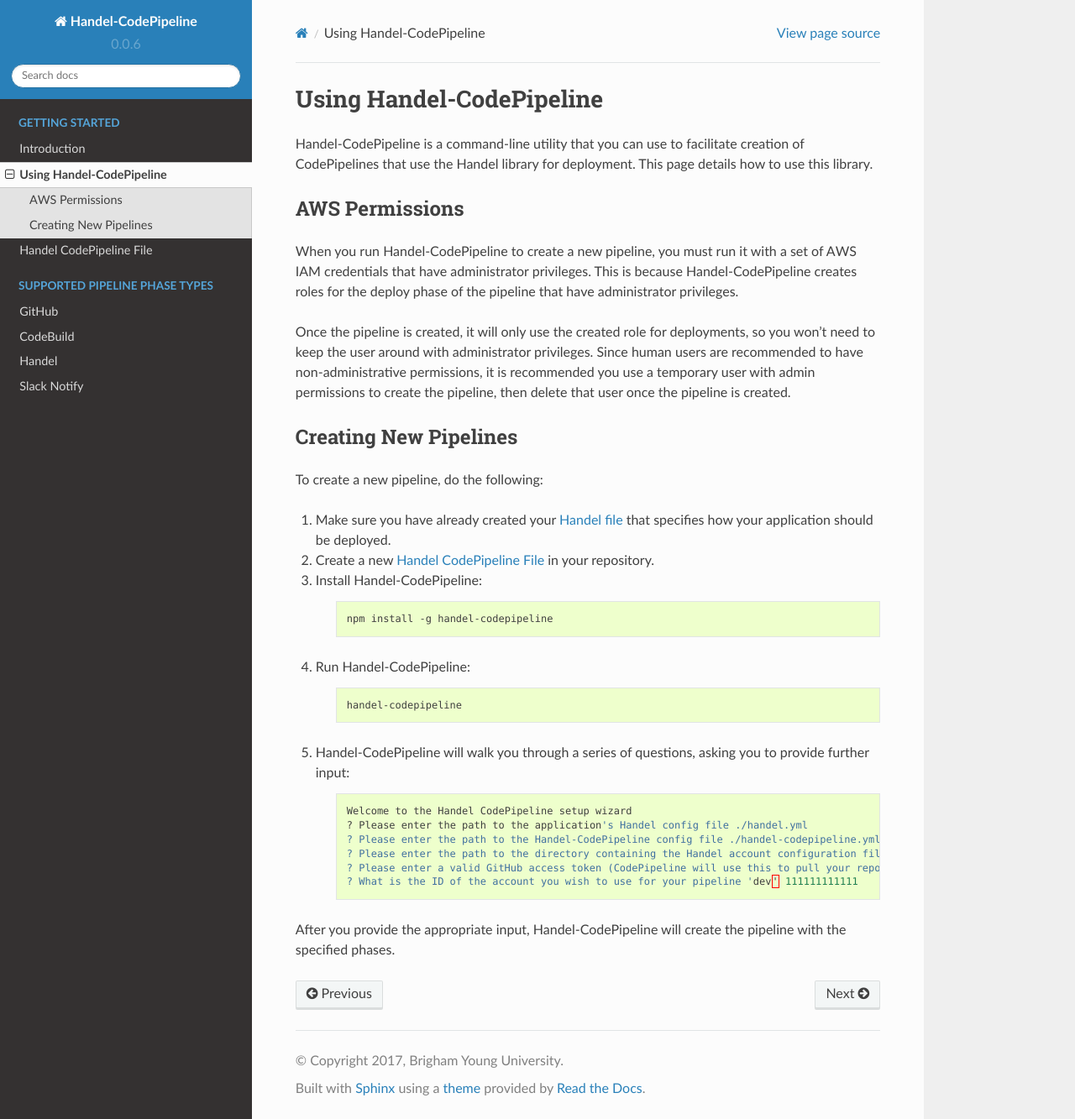
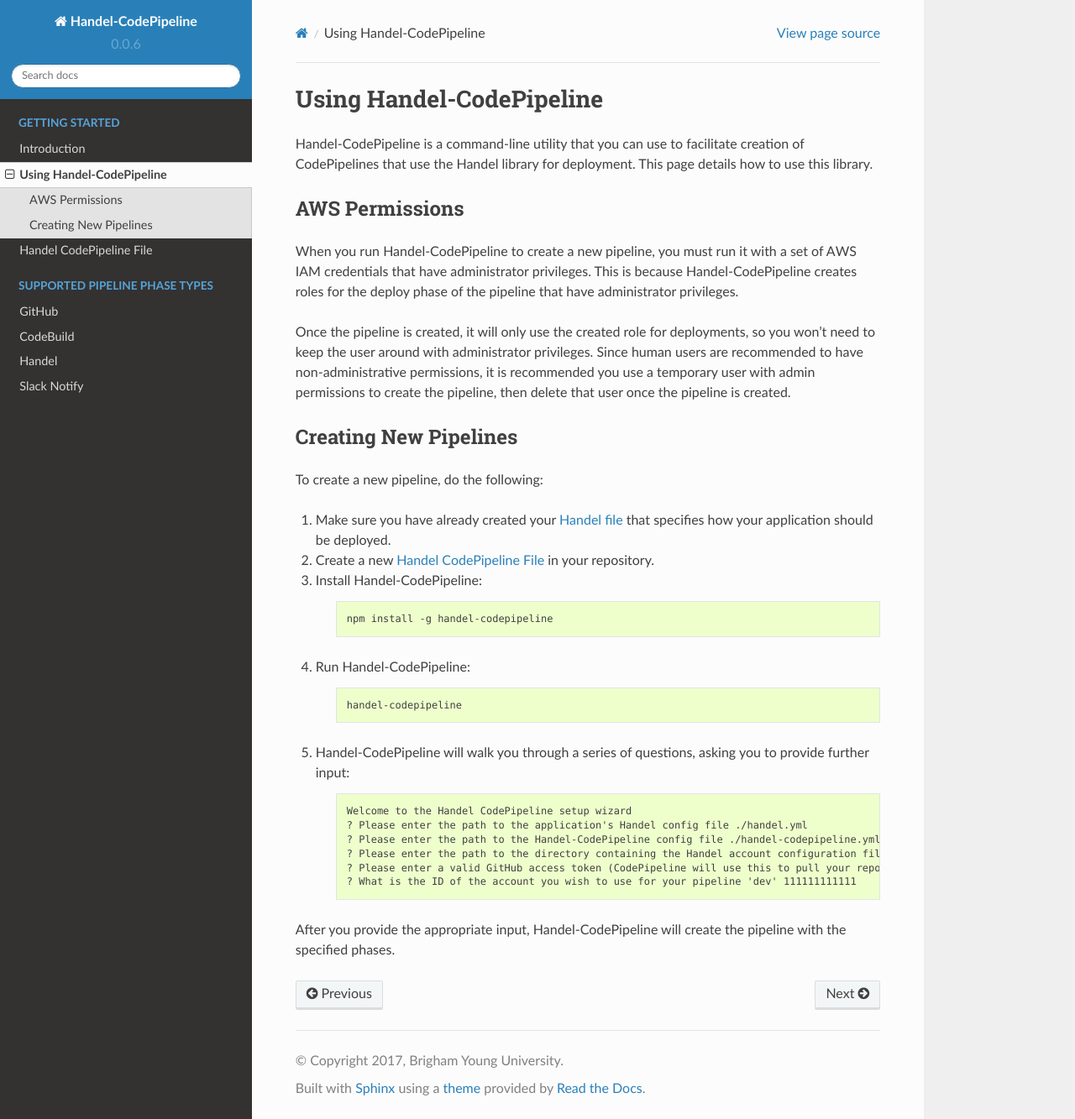
Before and after one commit to byu-oit/handel-codepipeline, a Sphinx documentation site: the page built from docs/getting-started/using-handel-codepipeline.rst, in a window 1280 px wide and 1333 px high. Shown: the whole window at 84% size. Built offline with Sphinx 7.4.7 and the Read the Docs theme 2.0.0, drawn with Linux system fonts in a browser that asks for light colours.

Commit message:
Fix broken sphinx docs build

```diff
--- a/docs/getting-started/using-handel-codepipeline.rst
+++ b/docs/getting-started/using-handel-codepipeline.rst
@@ -16,19 +16,19 @@
 2. Create a new :ref:`handel-codepipeline-file` in your repository.
 3. Install Handel-CodePipeline:
 
-    .. code-block:: bash
+    .. code-block:: none
 
         npm install -g handel-codepipeline
 
 4. Run Handel-CodePipeline:
 
-    .. code-block:: bash
+    .. code-block:: none
 
         handel-codepipeline
 
 5. Handel-CodePipeline will walk you through a series of questions, asking you to provide further input:
 
-    .. code-block:: bash
+    .. code-block:: none
 
         Welcome to the Handel CodePipeline setup wizard
         ? Please enter the path to the application's Handel config file ./handel.yml
```
